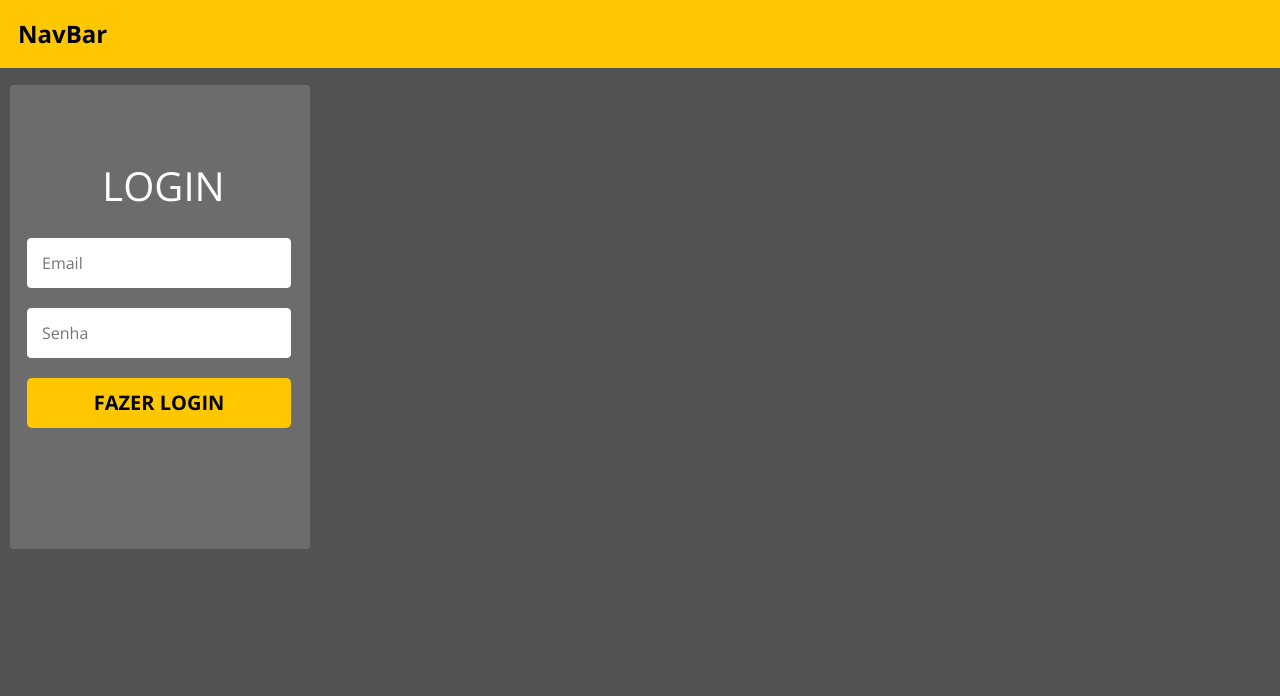
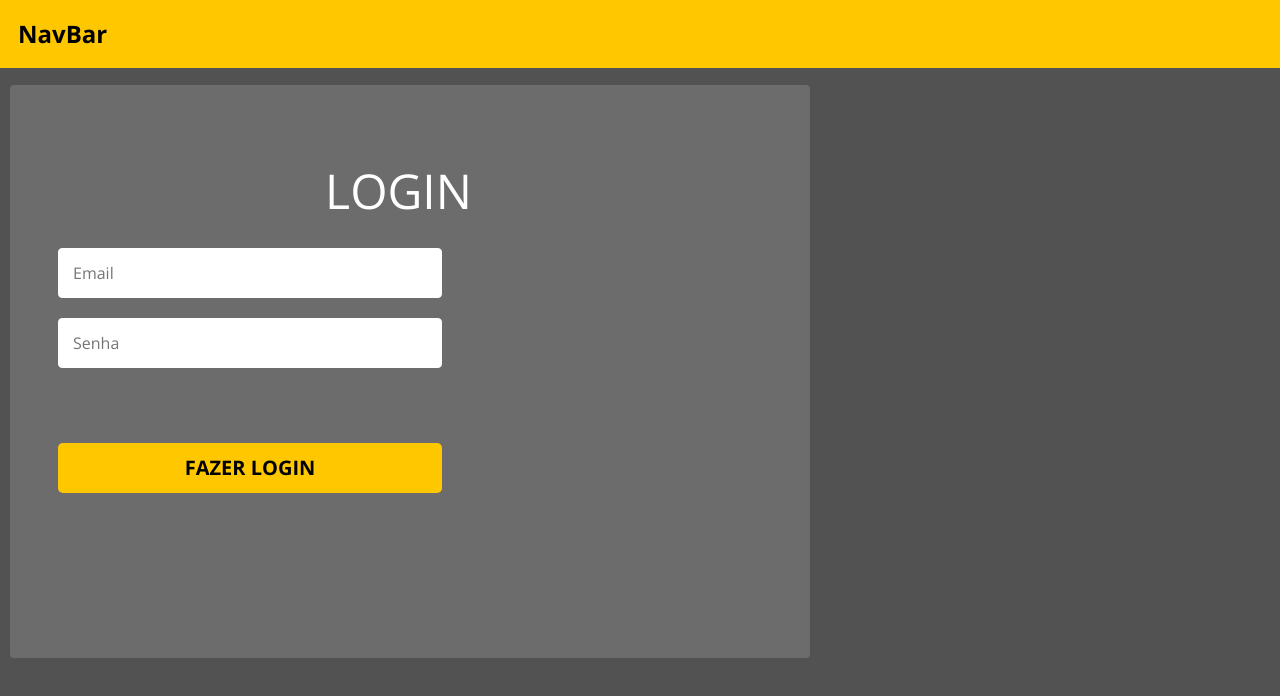
Before and after one commit to MarceloMachadoxD/TDDMovieFlixFrontend, a React (Create React App) app: page / in a window 1280 px wide. Shown: the top 696 px of the page. Built offline with nearby package versions, Linux system fonts and the light colour scheme; the HTML template or start-up script is replaced by a standard one.

Commit message:
Adjust login card styles for different screen sizes

```diff
--- a/src/components/LoginCard/styles.css
+++ b/src/components/LoginCard/styles.css
@@ -27,6 +27,53 @@
 }
 
 .login-card button {
+  margin-top: 55px;
   width: 264px;
   height: 50px;
+  font-size: 20px;
 }
+
+@media (min-width: 576px) {
+  .login-card {
+    width: 479px;
+    height: 573px;
+  }
+
+  .login-card h1 {
+    font-size: 48px;
+  }
+
+  .login-card input {
+    margin-left: 31px;
+    width: 384px;
+  }
+
+  .login-card button {
+    width: 384px;
+    height: 50px;
+    margin-left: 31px;
+  }
+}
+
+@media (min-width: 1200px) {
+  .login-card {
+    width: 800px;
+    height: 573px;
+    padding-right: 40px;
+  }
+
+  .login-card h1 {
+    font-size: 48px;
+  }
+
+  .login-card input {
+    margin-left: 31px;
+    width: 384px;
+  }
+
+  .login-card button {
+    width: 384px;
+    height: 50px;
+    margin-left: 31px;
+  }
+}
```
